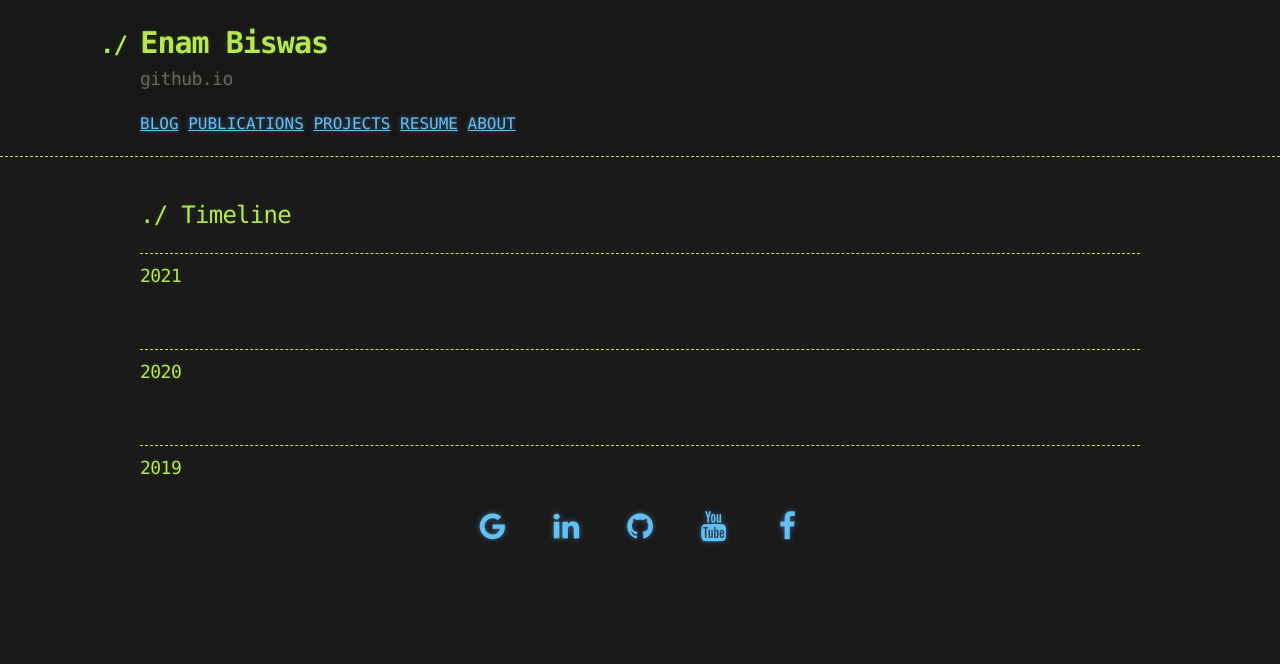
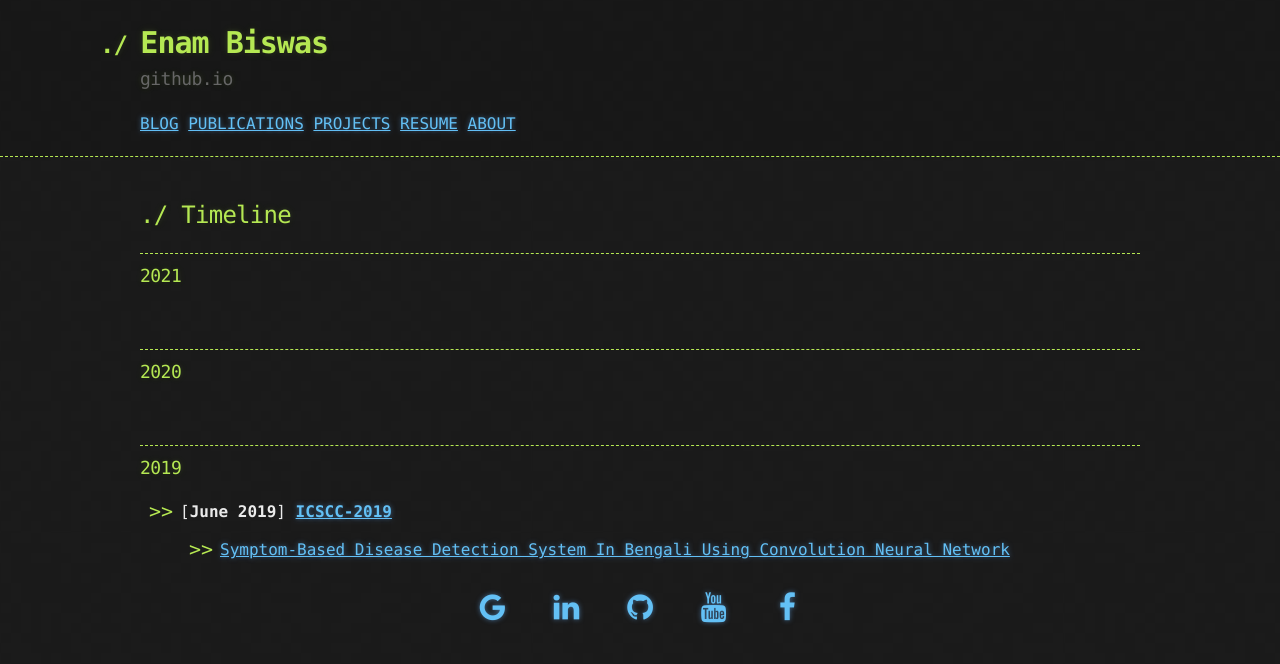
Before and after one commit to e-biswas/e-biswas.github.io, a Jekyll site: the page built from index.md, in a window 1280 px wide. Shown: the top 664 px of the page. Built offline with Jekyll 4.4.1, drawn with Linux system fonts in a browser that asks for light colours; our own code applies the rules of GitHub Pages for plain Markdown files.

Commit message:
Update index.md

```diff
--- a/index.md
+++ b/index.md
@@ -22,3 +22,7 @@ layout: default
 
 ---------------------------------------------------------------------------------------------------
 ### 2019
+
+* [**June 2019**] [**ICSCC-2019**](http://icscc.online/index.php)
+
+  * [Symptom-Based Disease Detection System In Bengali Using Convolution Neural Network](https://www.researchgate.net/publication/335935059_Symptom-Based_Disease_Detection_System_In_Bengali_Using_Convolution_Neural_Network)
```
